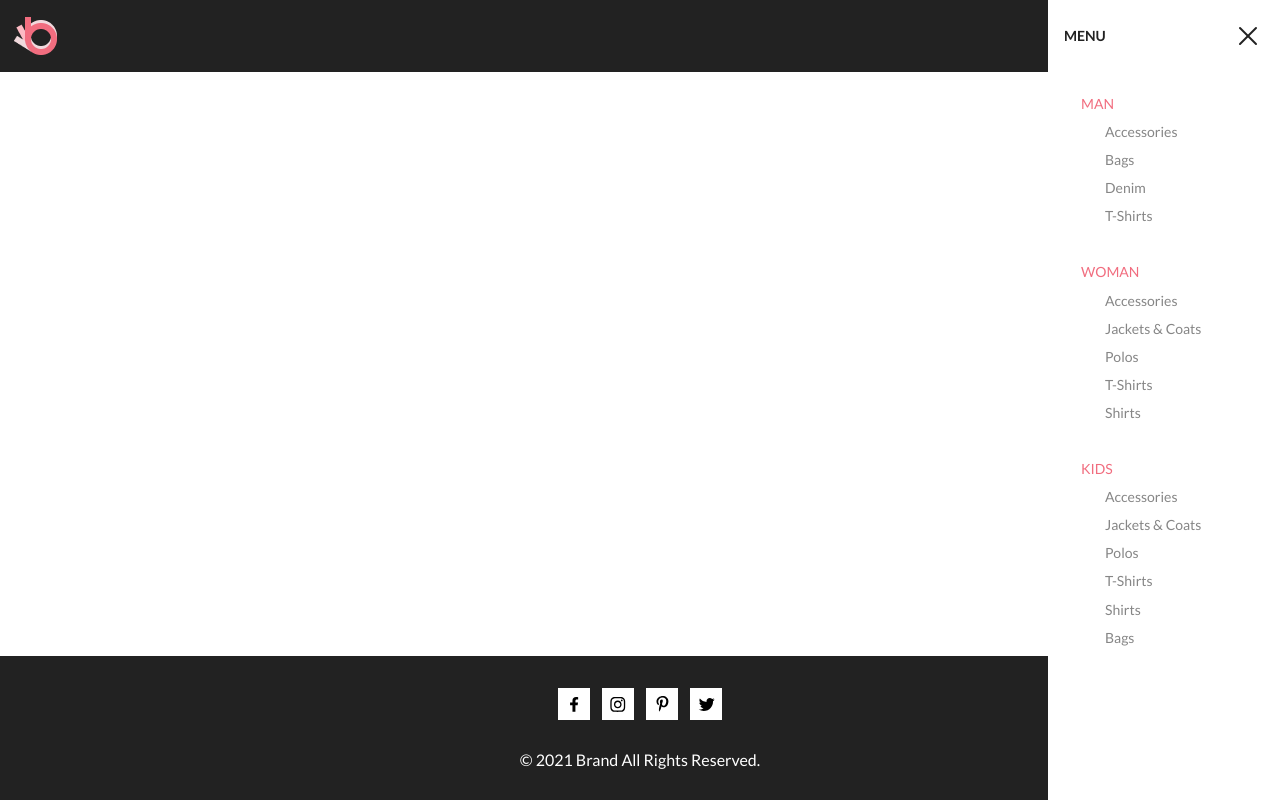
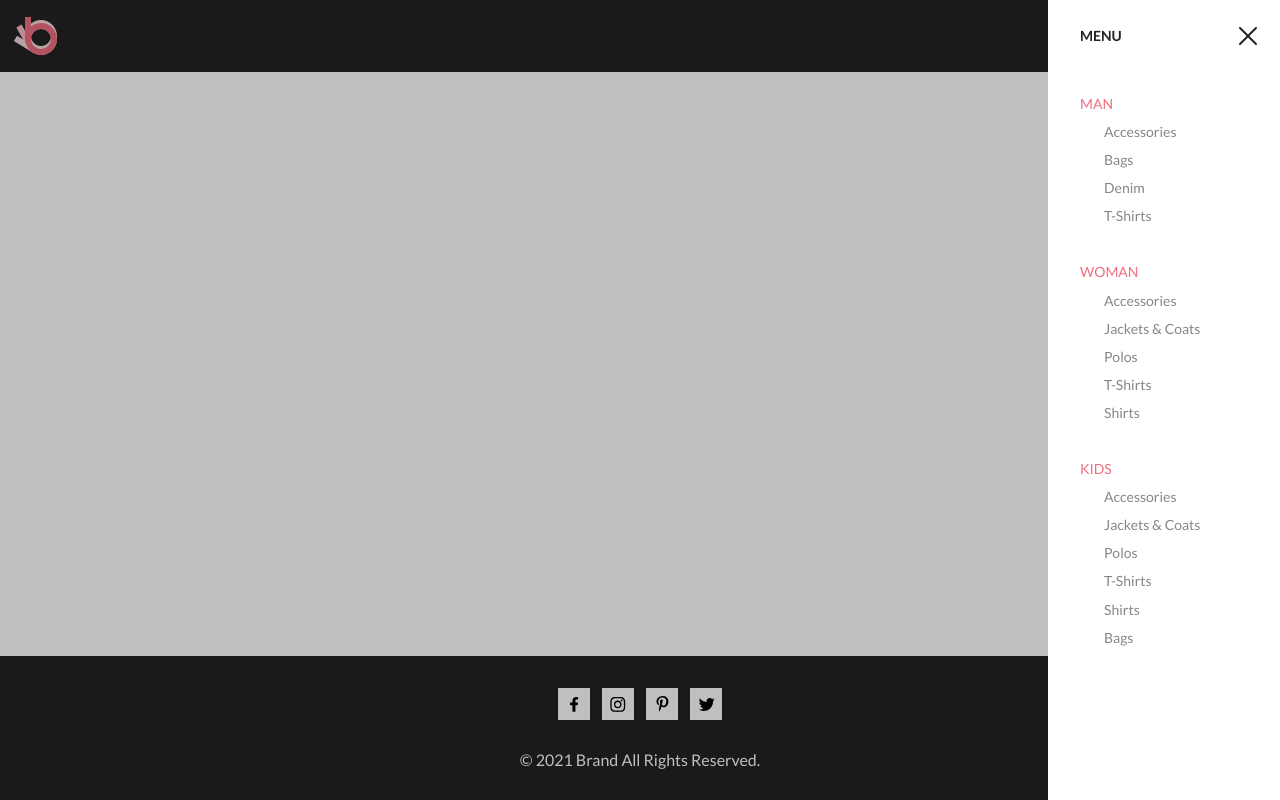
Before and after one commit to nebojulia/study-project__shop, a plain HTML site: page index.html in a window 1280 px wide. Both pictures are taken after a click on the link 1248 px from the left and 36 px from the top of the page. Drawn offline with Linux system fonts and the light colour scheme.

Commit message:
add darker nav animation + fixes

```diff
--- a/css/styles.css
+++ b/css/styles.css
@@ -17,30 +17,31 @@ html, body {
     flex: 0 0 auto;
     position: fixed;
     width: 100%;
-    z-index: 20;
+    z-index: 2;
+    position: fixed;
 }
 
 .page__nav {
-    z-index: 20;
     background: #fff;
     position: fixed;
     top: 0;
     right: 0;
     width: 232px;
     height: 100vh;
-    /*transition: transform 0.25s ease-in;
-    transform: translateX(232px);*/
-    visibility: hidden;
-    transition: visibility 0s 0.6s, opacity 0.6s ease; /* при закрытии окна навигации, сначала плавно понижается непрозрачность - opacity: 0; затем мгновенно исчезает через 0.6s ожидания - visibility: hidden; */
+    transition: transform 0.25s ease-in;
+    transform: translateX(232px);
+    /*visibility: hidden;
+    transition: visibility 0s 0.6s, opacity 0.6s ease;
     opacity: 0;
-    overflow: hidden;
+    overflow: hidden; */
+    z-index: 5;
 }
 
 .open .page__nav {
-    /*transform: translateX(0);*/
-    transition: visibility 0s 0s, opacity 0.6s ease; /* при открытии окна навигации, оно сначала мгновенно появляется - visibility: visible;, затем плавно повышается непрозрачность - opacity: 1; */
+    transform: translateX(0);
+    /*transition: visibility 0s 0s, opacity 0.6s ease;
     opacity: 1;
-    visibility: visible;
+    visibility: visible;*/
 }
 
 .page__main {
@@ -50,6 +51,23 @@ html, body {
 
 .page__footer {
     flex: 0 0 auto;
+    z-index: 2;
+}
+
+.page__darker {
+    background: rgba(0, 0, 0, 0.25);
+    width: 100%;
+    height: 100%;
+    z-index: 3;
+    position: fixed;
+    opacity: 0;
+    pointer-events: none;
+    transition: opacity .25s ease;
+}
+
+.open .page__darker {
+    opacity: 1;
+    pointer-events: auto;
 }
 
 .header {
@@ -95,8 +113,7 @@ html, body {
     display: flex;
     align-items: center;
     justify-content: space-between;
-    padding: 20px 16px;
-    position: absolute;
+    padding: 20px 16px 20px 32px;
     width: 232px;
     box-sizing: border-box;
 }
@@ -115,19 +132,21 @@ html, body {
 }
 
 .nav__main {
-    width: 100%;
     height: 100%;
     overflow-y: auto;
-    margin-top: 72px;
+    padding: 24px 32px 40px;
 }
 
 .nav__content {
-    padding: 24px 33px;
+    display: grid;
+    gap: 40px;
 }
 
 .nav__subtitle {
     font-size: 14px;
     line-height: 1.15;
+    display: grid;
+    gap: 12px;
 }
 
 .nav__subtitle-link {
@@ -137,16 +156,14 @@ html, body {
 }
 
 .nav__items {
-    padding-top: 12px;
     padding-left: 24px;
-    padding-bottom: 40px;
 }
 
 .nav__item {
     font-weight: 400;
-font-size: 14px;
-line-height: 1.15;
-color: #868686;
+    font-size: 14px;
+    line-height: 1.15;
+    color: #868686;
 }
 
 .nav__item + .nav__item {
--- a/index.html
+++ b/index.html
@@ -17,11 +17,15 @@
                 <div class="header">
                     <div class="header__inner">
                         <a class="header__logo-link" href="#">
-                            <img class="header__logo-img" src="img/icon__logo.png" alt="logo">
+                            <svg class="header__logo-img" width="48" height="48" viewBox="0 0 48 48" fill="none" xmlns="http://www.w3.org/2000/svg">
+                                <path fill-rule="evenodd" clip-rule="evenodd" d="M14.1965 20.918C16.5903 15.0978 22.3166 11 29 11C37.8366 11 45 18.1634 45 27C45 35.8366 37.8366 43 29 43C23.3367 43 18.3606 40.0576 15.5171 35.6182L15.4924 35.6319L15.1758 35.0608C15.0541 34.8524 14.9369 34.641 14.8244 34.4268L4.3418 15.5156L9.58951 12.6068L14.1965 20.918ZM39 27C39 32.5228 34.5228 37 29 37C25.321 37 22.106 35.0133 20.3694 32.0542L20.1315 31.6251C19.4087 30.242 19 28.6687 19 27C19 21.4772 23.4772 17 29 17C34.5228 17 39 21.4772 39 27Z" fill="#FCBAC3"/>
+                                <path fill-rule="evenodd" clip-rule="evenodd" d="M44.998 24C44.998 32.8366 37.8346 40 28.998 40C26.8103 40 24.7251 39.5609 22.8257 38.766L21.3684 41.0983L1.86328 28.9102L5.0428 23.8219L13.9214 29.3699C13.3236 27.6914 12.998 25.8837 12.998 24C12.998 15.1634 20.1615 8 28.998 8C37.8346 8 44.998 15.1634 44.998 24ZM38.998 24C38.998 29.5228 34.5209 34 28.998 34C23.4752 34 18.998 29.5228 18.998 24C18.998 18.4772 23.4752 14 28.998 14C34.5209 14 38.998 18.4772 38.998 24Z" fill="#F1D9DD"/>
+                                <path fill-rule="evenodd" clip-rule="evenodd" d="M13 28H13.0307C13.5469 36.3707 20.4993 43 29 43C37.8366 43 45 35.8366 45 27C45 18.1634 37.8366 11 29 11C25.2162 11 21.7392 12.3134 19 14.5093V5H13V28ZM19 27C19 32.5228 23.4772 37 29 37C34.5228 37 39 32.5228 39 27C39 21.4772 34.5228 17 29 17C23.4772 17 19 21.4772 19 27Z" fill="#F16D7F"/>
+                            </svg>
                         </a>
                         <div class="header__actions">
                             <a class="header__item" href="#">
-                                <svg width="32" height="32" viewBox="0 0 32 32" xmlns="http://www.w3.org/2000/svg">
+                                <svg width="32" height="32" fill="none" viewBox="0 0 32 32" xmlns="http://www.w3.org/2000/svg">
                                     <circle cx="14.744" cy="14.744" r="9.41592" stroke="white" stroke-width="1.5" stroke-linecap="round" stroke-linejoin="round"/>
                                     <path d="M26.6699 26.6699L21.401 21.401" stroke="white" stroke-width="1.5" stroke-linecap="round" stroke-linejoin="round"/>
                                 </svg>
@@ -120,6 +124,7 @@
                     </div>
                 </div>
             </footer>
+            <div class="page__darker"></div>
         </div>
         <script src="js/script.js"></script>
     </body>
--- a/js/script.js
+++ b/js/script.js
@@ -15,10 +15,12 @@ $close.addEventListener('click', () => {
 })
 
 window.addEventListener('click', event => {
-    const target = event.target;
-    if(!target.closest('.page__nav') && !target.closest('.nav__close'))  {
+    /*if(!event.target.closest('page__nav'))  {
         $pageNav.classList.remove('open');
-    }
+    }*/
+    if(!event.target.className === 'PAGE__NAV'){
+		document.body.classList.toggle("open");
+	}
 })
 
 /**$page.addEventListener('click', event => {
```
Also changed, not shown: svg/icon__logo.svg (added).
